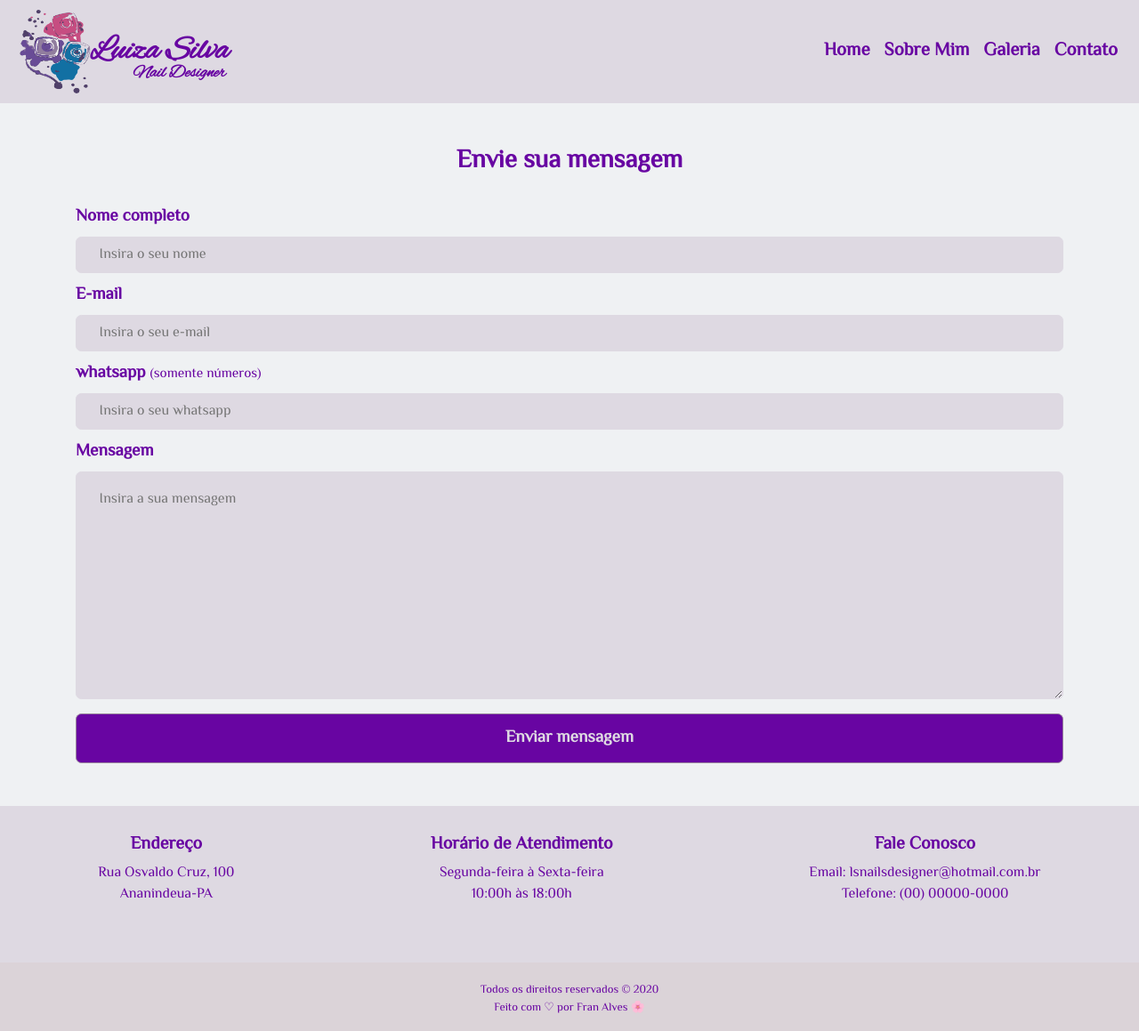
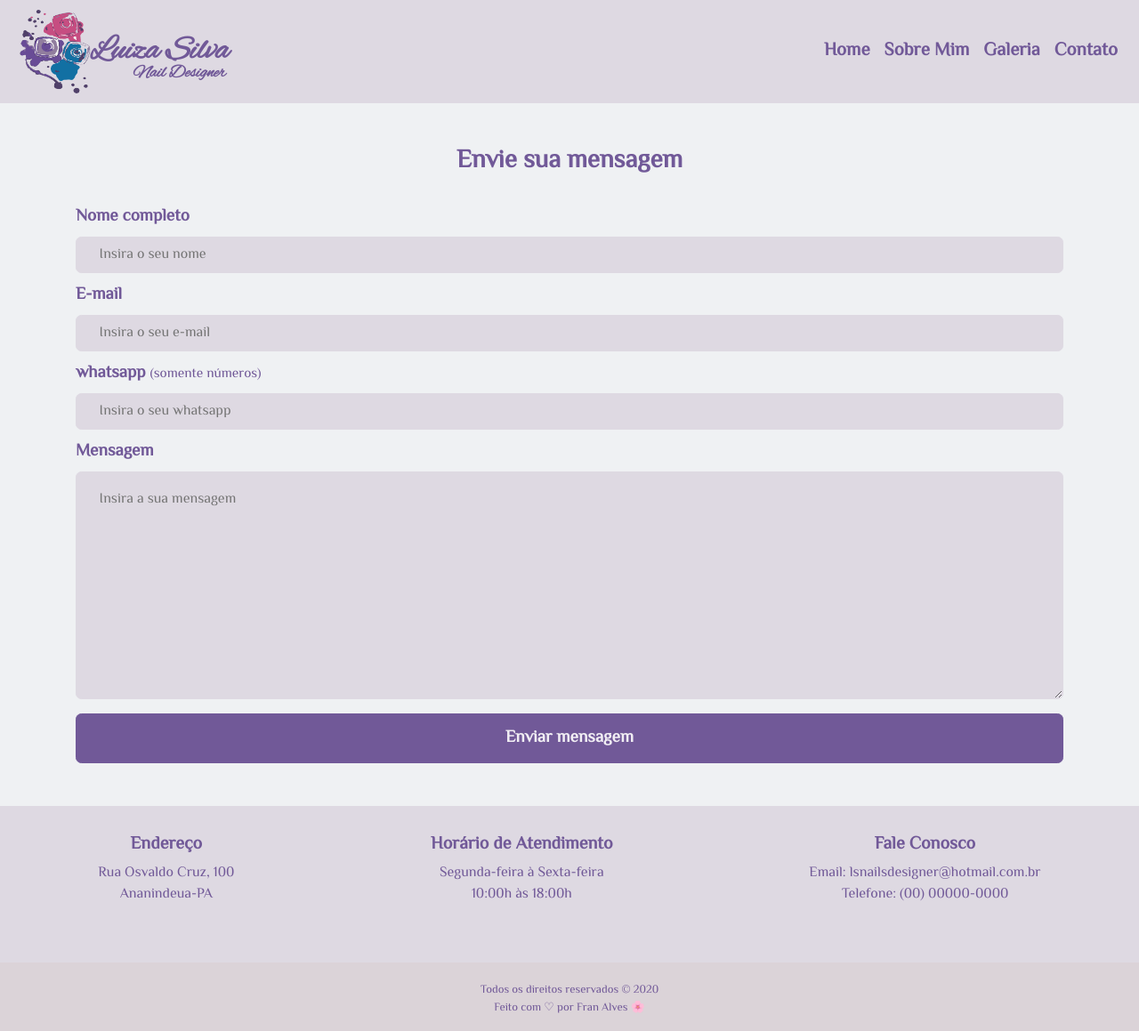
Before and after one commit to fransanalves/first-project, a PHP site: page /form.html in a window 1280 px wide. Shown: the whole page at 89% size. Run offline with PHP 8.4, Linux system fonts and the light colour scheme; some libraries are stand-ins or nearby versions.

Commit message:
nova cor body

```diff
--- a/css_/form.css
+++ b/css_/form.css
@@ -32,7 +32,6 @@
     outline: 0;
     padding: 0 1.6rem;
     background: #ded9e2;
-
 }
 
 .textarea-block textarea {
@@ -53,12 +52,12 @@
 
 .footer-block button {
     width: 100%;
-    color: #ded9e2;
+    color: #f0edf3;
     font-weight: bold;
     font-size: 1.2rem;
     margin-top: 1rem;
     padding: .8rem;
     border-radius: .4rem;
-    border: 1px solid #9a879d;
-    background: #6805A2;
+    border: 1px solid #715998;
+    background: #715998;
 }
--- a/css_/style.css
+++ b/css_/style.css
@@ -22,7 +22,7 @@
 }
 
 body {
-    color: #6805A2;
+    color: #715998;
     font-family: "ElMessiri";
     background-color: #eff1f3;
 
@@ -53,7 +53,7 @@ body {
 
 .logo, .sub-logo {
     font-weight: bold;
-    color: #6805A2;
+    color: #715998;
     margin-bottom: 0;
     font-family: "AlexBrush";
     margin-left: -.93rem;
@@ -72,7 +72,7 @@ body {
 }
 
 .navbar-light .navbar-nav .nav-link {
-    color: #6805A2;
+    color: #715998;
     font-weight: bold;
     font-size: 1.3rem;
 }
@@ -82,7 +82,7 @@ body {
 }
 
 .navbar-light .navbar-toggler {
-    border-color: rgba(154,135,157 ,1 );
+    border-color: rgba(113,89,152,1 );
     padding: .2rem .3rem;
 }
 
```
